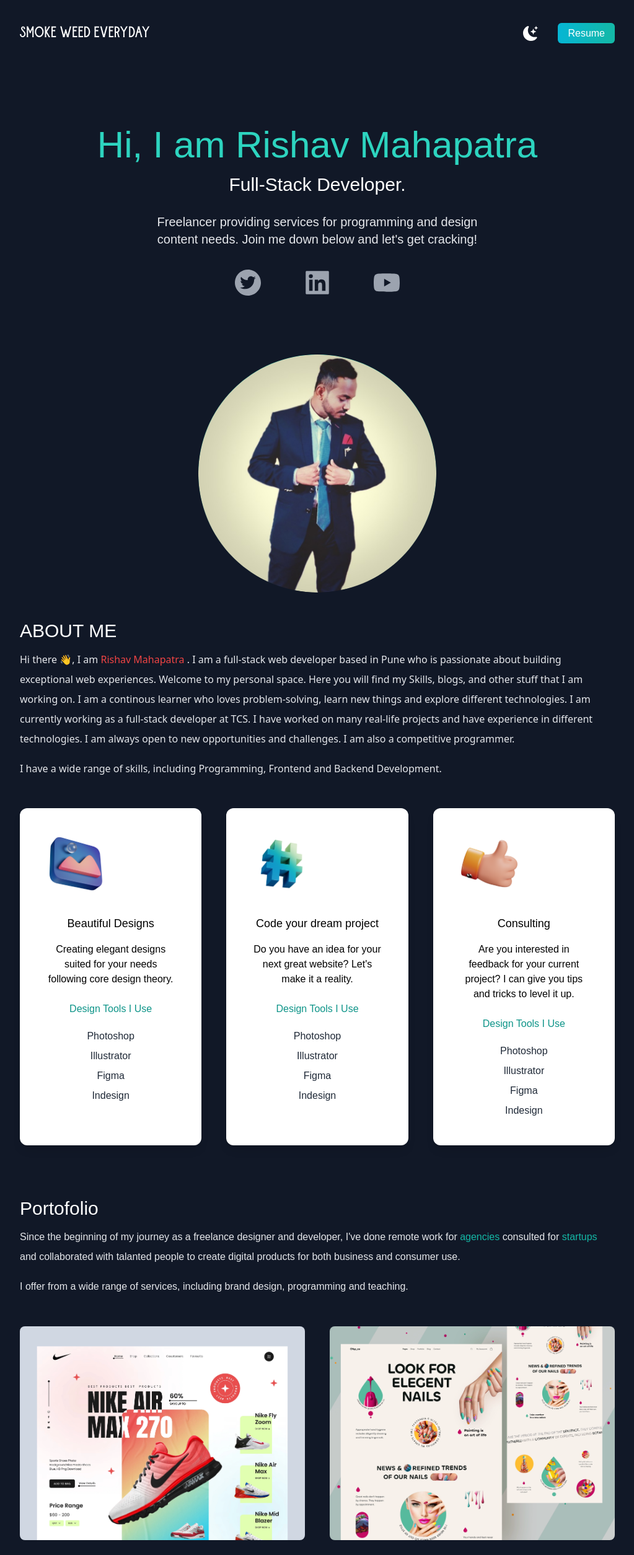
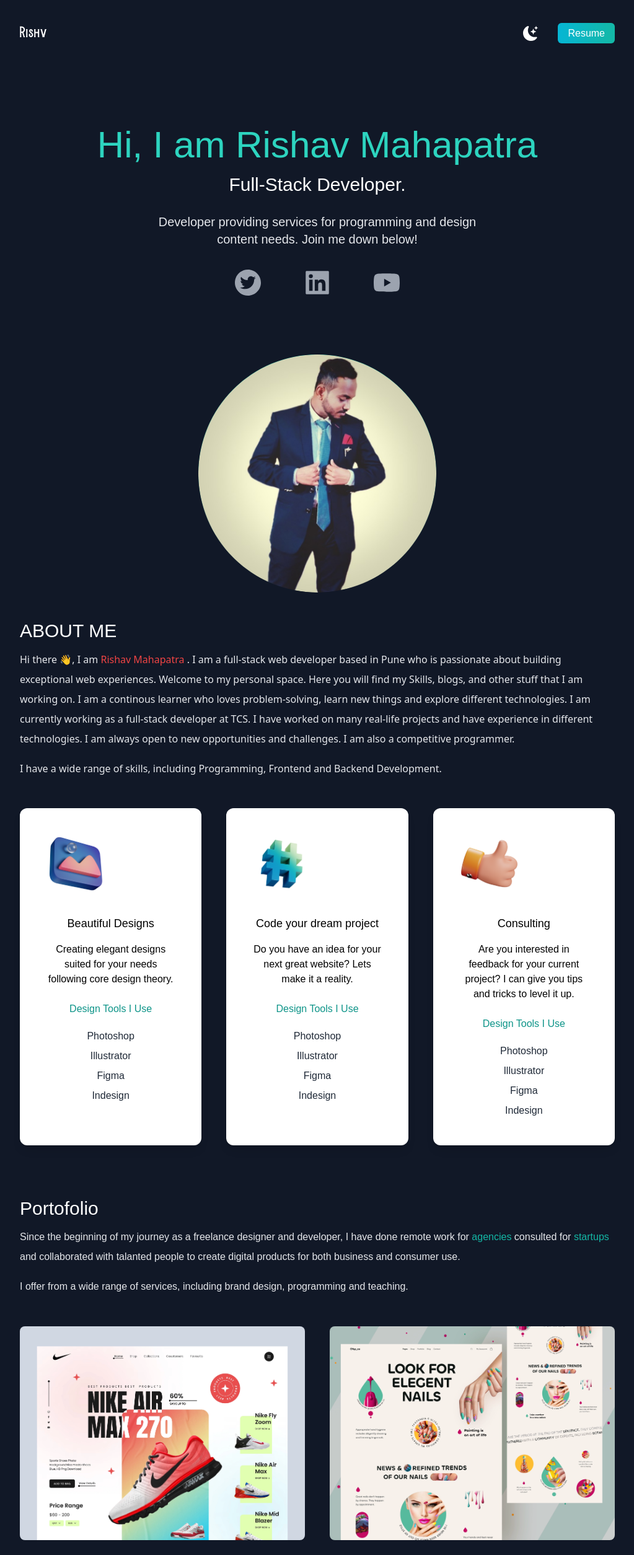
Before and after one commit to rishavmahapatra/Portfolio-V3.0, a Next.js app: page / in a window 1280 px wide. Shown: the top 2509 px of the page at 62% size, without its empty margins (128-1151 px from the left). Built offline with nearby package versions, Linux system fonts and the light colour scheme.

Commit message:
Update index.js

```diff
--- a/pages/index.js
+++ b/pages/index.js
@@ -31,7 +31,7 @@ export default function Home() {
       <main className=" bg-white px-10 dark:bg-gray-900 md:px-20 lg:px-40">
         <section className="min-h-screen">
           <nav className="py-10 mb-12 flex justify-between dark:text-white">
-            <h1 className="font-burtons text-xl">SMOKE WEED EVERYDAY</h1>
+            <h1 className="font-burtons text-xl">Rishv</h1>
             <ul className="flex items-center">
               <li>
                 <BsFillMoonStarsFill
@@ -57,8 +57,8 @@ export default function Home() {
               Full-Stack Developer.
             </h3>
             <p className="text-md py-5 leading-8 text-gray-800 dark:text-gray-200 max-w-xl mx-auto md:text-xl">
-              Freelancer providing services for programming and design content
-              needs. Join me down below and let's get cracking!
+              Developer providing services for programming and design content
+              needs. Join me down below!
             </p>
             <div className="text-5xl flex justify-center gap-16 py-3 text-gray-600 dark:text-gray-400">
               <AiFillTwitterCircle />
@@ -110,7 +110,7 @@ export default function Home() {
                 Code your dream project
               </h3>
               <p className="py-2">
-                Do you have an idea for your next great website? Let's make it a
+                Do you have an idea for your next great website? Lets make it a
                 reality.
               </p>
               <h4 className="py-4 text-teal-600">Design Tools I Use</h4>
@@ -139,7 +139,7 @@ export default function Home() {
             <h3 className="text-3xl py-1 dark:text-white ">Portofolio</h3>
             <p className="text-md py-2 leading-8 text-gray-800 dark:text-gray-200">
               Since the beginning of my journey as a freelance designer and
-              developer, I've done remote work for
+              developer, I have done remote work for
               <span className="text-teal-500"> agencies </span>
               consulted for <span className="text-teal-500">startups </span>
               and collaborated with talanted people to create digital products
```
